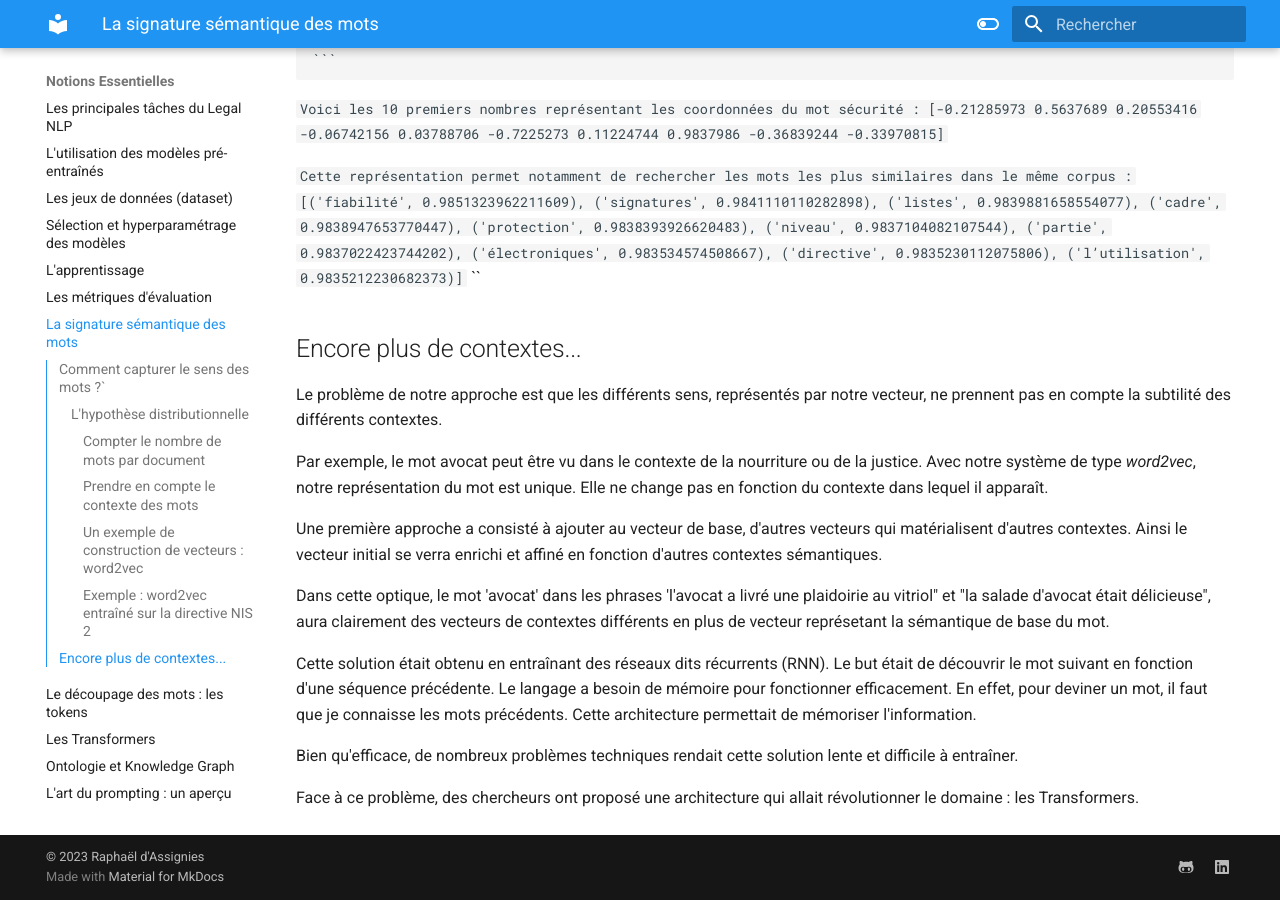
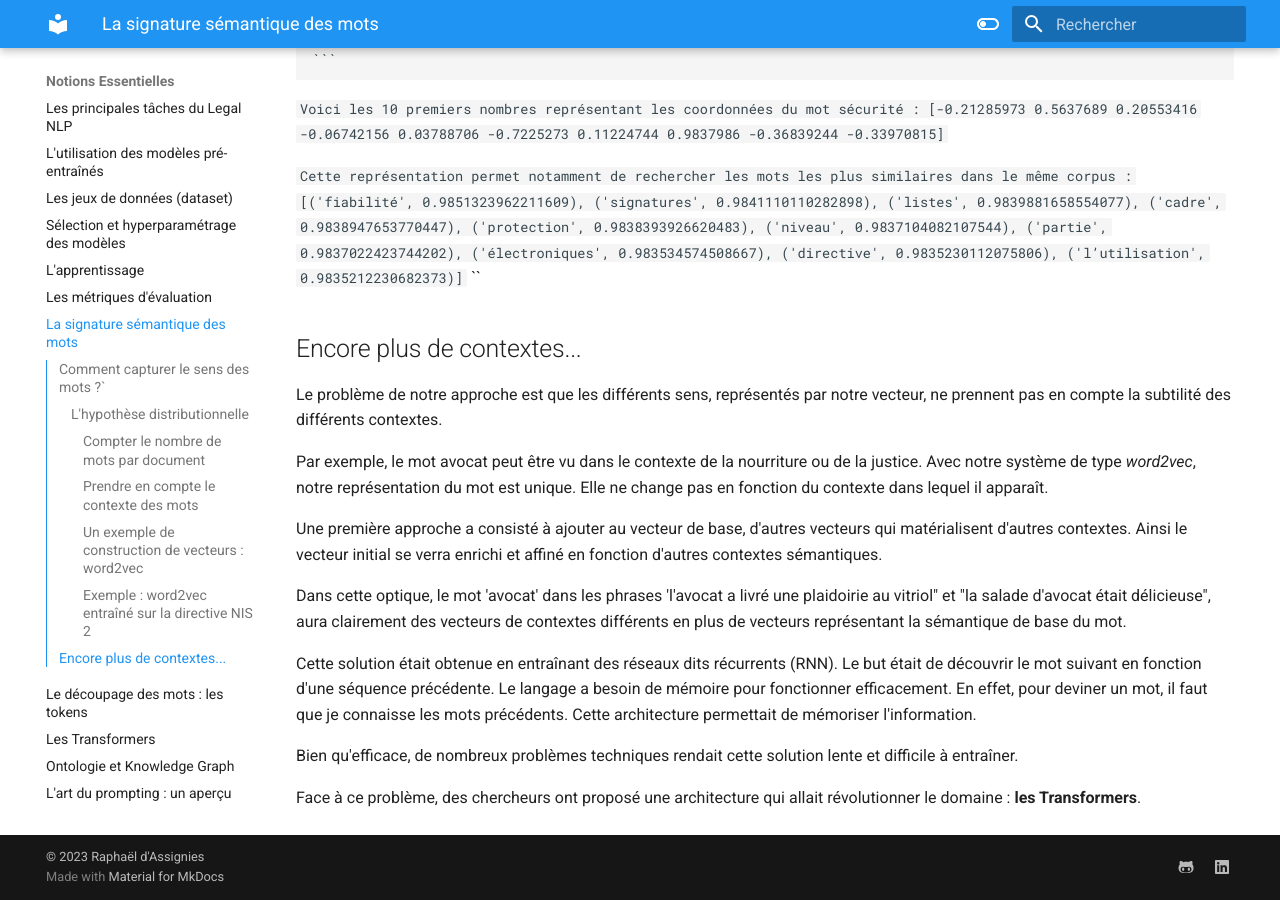
Before and after one commit to rdassignies/legalgpt, an MkDocs documentation site: the page built from docs/Notions_Essentielles/5_representation_des_mots_embeddings.md, in a window 1280 px wide and 900 px high, scrolled down 3679 px. Built offline with MkDocs 1.6.1 and Material for MkDocs 9.7.7, drawn with Linux system fonts in a browser that asks for light colours; a script that is not in the unit is left out; some of the changed text lies outside the part shown.

Commit message:
mise en forme 2

```diff
--- a/docs/Notions_Essentielles/5_representation_des_mots_embeddings.md
+++ b/docs/Notions_Essentielles/5_representation_des_mots_embeddings.md
@@ -124,10 +124,10 @@ Par exemple, le mot avocat peut être vu dans le contexte de la nourriture ou de
 
 Une première approche a consisté à ajouter au vecteur de base, d'autres vecteurs qui matérialisent d'autres contextes. Ainsi le vecteur initial se verra enrichi et affiné en fonction d'autres contextes sémantiques.
 
-Dans cette optique, le mot 'avocat' dans les phrases 'l'avocat a livré une plaidoirie au vitriol" et "la salade d'avocat était délicieuse", aura clairement des vecteurs de contextes différents en plus de vecteur représetant la sémantique de base du mot.
+Dans cette optique, le mot 'avocat' dans les phrases 'l'avocat a livré une plaidoirie au vitriol" et "la salade d'avocat était délicieuse", aura clairement des vecteurs de contextes différents en plus de vecteurs représentant la sémantique de base du mot.
 
-Cette solution était obtenu en entraînant des réseaux dits récurrents (RNN). Le but était de découvrir le mot suivant en fonction d'une séquence précédente. Le langage a besoin de mémoire pour fonctionner efficacement. En effet, pour deviner un mot, il faut que je connaisse les mots précédents. Cette architecture permettait de mémoriser l'information.
+Cette solution était obtenue en entraînant des réseaux dits récurrents (RNN). Le but était de découvrir le mot suivant en fonction d'une séquence précédente. Le langage a besoin de mémoire pour fonctionner efficacement. En effet, pour deviner un mot, il faut que je connaisse les mots précédents. Cette architecture permettait de mémoriser l'information.
 
 Bien qu'efficace, de nombreux problèmes techniques rendait cette solution lente et difficile à entraîner.
 
-Face à ce problème, des chercheurs ont proposé une architecture qui allait révolutionner le domaine : les Transformers.
+Face à ce problème, des chercheurs ont proposé une architecture qui allait révolutionner le domaine : **les Transformers**.
```
Also changed, not shown: other parts of docs/Notions_Essentielles/5_representation_des_mots_embeddings.md (+1 -1 lines).
